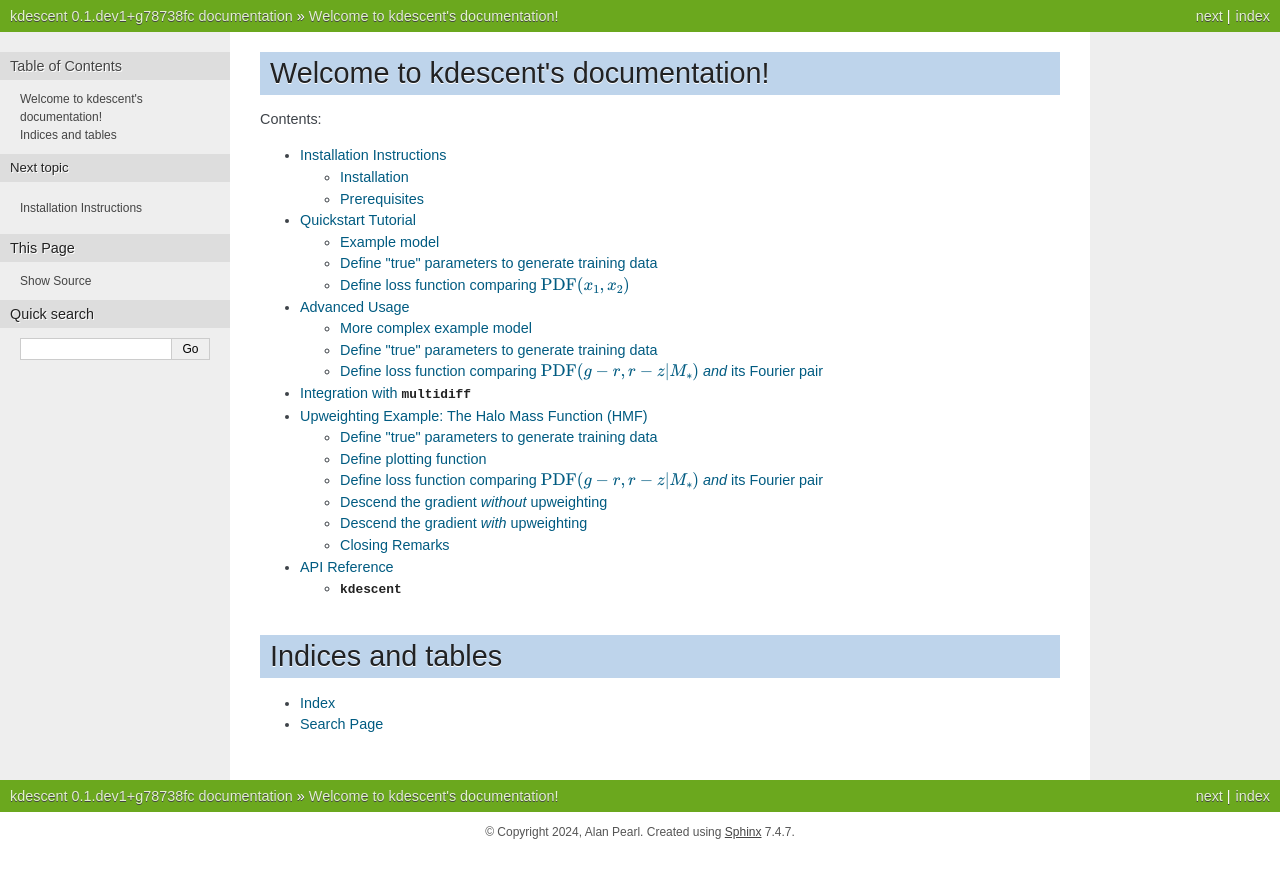
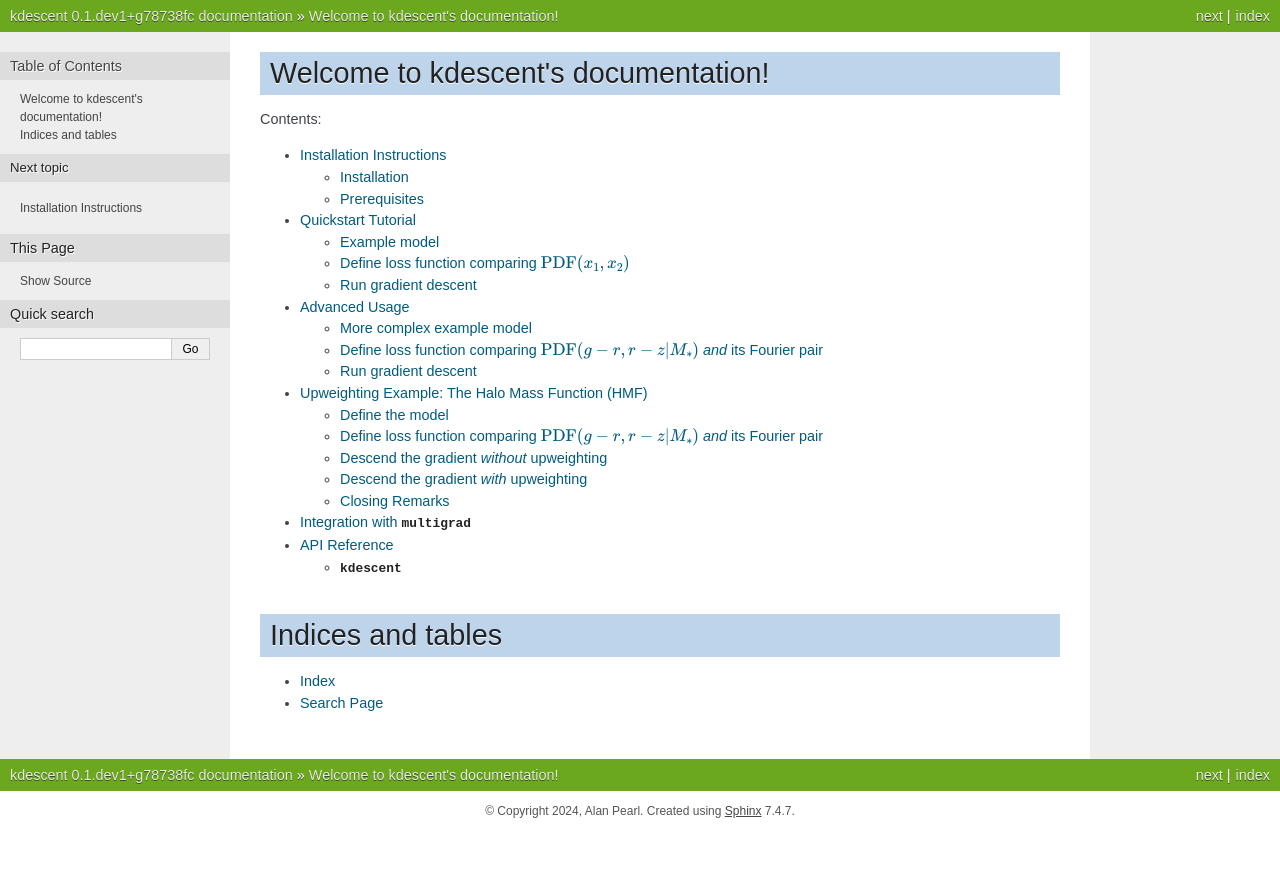
Before and after one commit to AlanPearl/kdescent, a Sphinx documentation site: the page built from docs/source/index.rst, in a window 1280 px wide. Shown: the top 878 px of the page. Built offline with Sphinx 7.4.7, drawn with Linux system fonts in a browser that asks for light colours.

Commit message:
Change multidiff to multigrad

```diff
--- a/docs/source/index.rst
+++ b/docs/source/index.rst
@@ -12,8 +12,8 @@ Welcome to kdescent's documentation!
 
    installation.rst
    notebooks/intro.ipynb
+   notebooks/hmf_upweight.ipynb
    notebooks/integration.ipynb
-   notebooks/hmf_upweight.ipynb
    reference.rst
 
 Indices and tables
--- a/docs/source/notebooks/kdescent-multidiff-integration.py
+++ b/docs/source/notebooks/kdescent-multigrad-integration.py
@@ -1,5 +1,5 @@
 """
-kdescent-multidiff-integration.py
+kdescent-multigrad-integration.py
 """
 
 import functools
@@ -12,7 +12,7 @@ import seaborn as sns
 from mpi4py import MPI
 
 import kdescent
-import multidiff
+import multigrad
 
 comm = MPI.COMM_WORLD
 
@@ -287,7 +287,7 @@ def soft_tophat(x, low, high, squish=25.0):
     return left * right
 
 
-# NOTE: For MultiDiff, we have to explicitly define sumstats_from_params()
+# NOTE: For multigrad, we have to explicitly define sumstats_from_params()
 # and loss_from_sumstats() to replace the old lossfunc()
 @jax.jit
 def sumstats_from_params(params, randkey):
@@ -388,7 +388,7 @@ def loss_from_sumstats(sumstats, sumstats_aux):
     truth_massfunc = jnp.array([training_w_highmass.sum(),]) / volume
 
     # Must abs() the Fourier residuals so that the loss is real
-    # NOTE: We even have to abs() the PDF residuals due to MultiDiff
+    # NOTE: We even have to abs() the PDF residuals due to multigrad
     # combining all sumstats into a single complex-typed array
     sqerrs = jnp.abs(jnp.concatenate([
         (model_low_condprob - truth_low_condprob)**2,
@@ -402,11 +402,11 @@ def loss_from_sumstats(sumstats, sumstats_aux):
 
     return jnp.mean(sqerrs)
 
-# NOTE: Define MultiDiff class using the sumstats + loss funcs we just defined
+# NOTE: Define multigrad class using the sumstats + loss funcs we just defined
 
 
 @dataclass
-class MyModel(multidiff.MultiDiffOnePointModel):
+class MyModel(multigrad.OnePointModel):
     sumstats_func_has_aux: bool = True  # override param default set by parent
 
     def calc_partial_sumstats_from_params(self, params, randkey):
@@ -447,7 +447,7 @@ if __name__ == "__main__":
         make_sumstat_plot(
             adam_results[-1],
             txt=f"Solution after {nsteps} evalulations", fig=figs[1])
-        plt.savefig("kdescent-multidiff-results.png")
+        plt.savefig("kdescent-multigrad-results.png")
     else:
         # All other ranks need to do this for make_sumstat_plot() to work...
         generate_model_into_mass_bins(guess, jax.random.key(13))
```
Also changed, not shown: docs/source/notebooks/hmf_upweight.ipynb, docs/source/notebooks/integration.ipynb, docs/source/notebooks/intro.ipynb, docs/source/notebooks/kdescent-multigrad-results.png (renamed from docs/source/notebooks/kdescent-multidiff-results.png), 1 other file.
